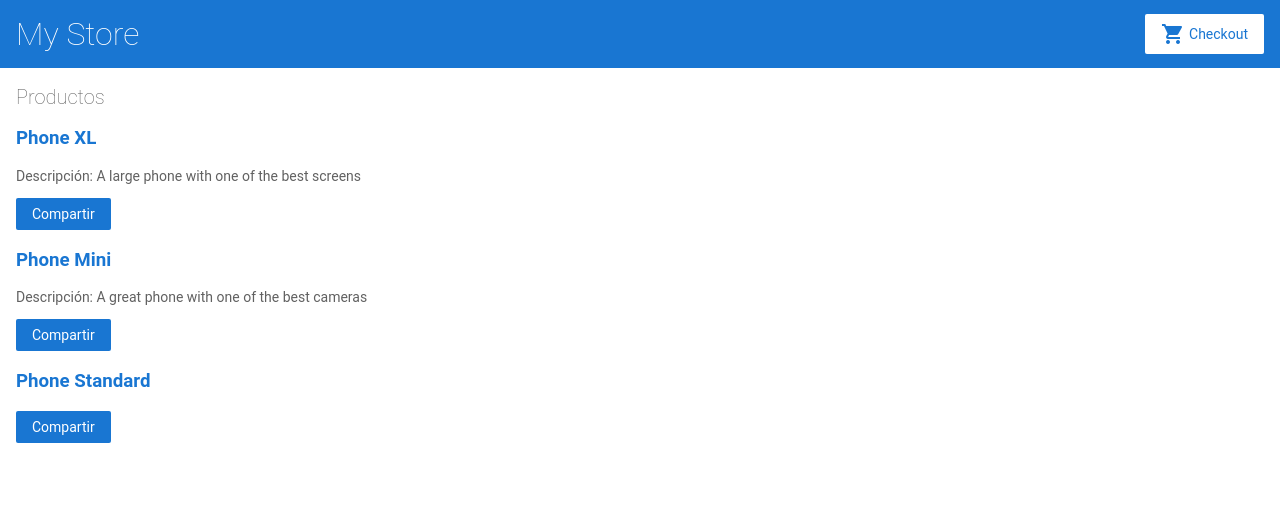
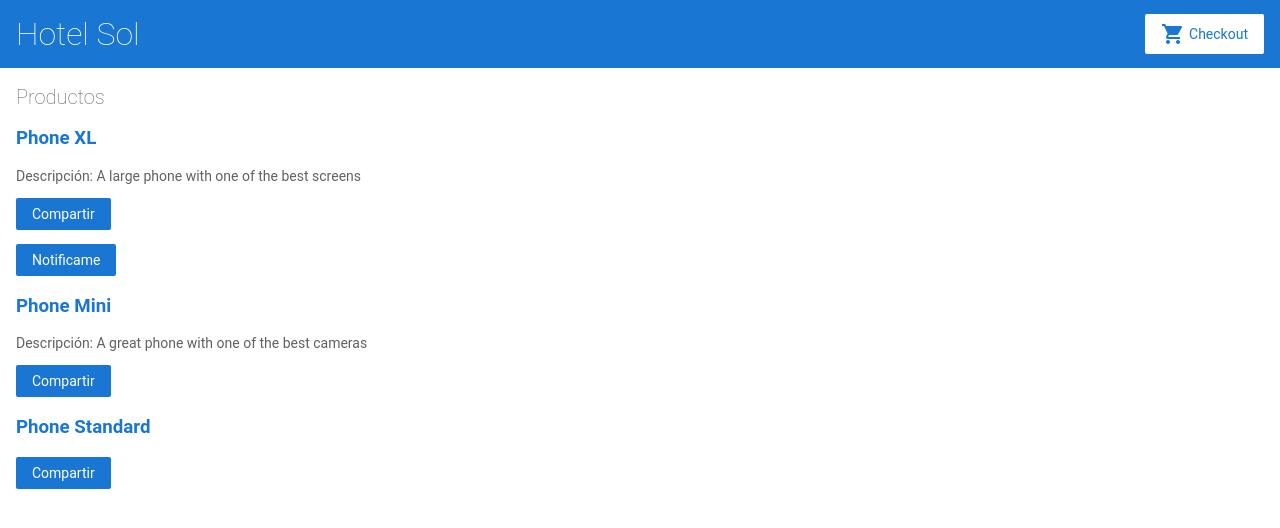
Before and after one commit to jesuszed/angular-fs1, an Angular app: page / in a window 1280 px wide. Shown: the top 528 px of the page. Built offline with nearby package versions, Linux system fonts and the light colour scheme.

Commit message:
3 files modified, 3 added

```diff
--- a/src/app/app.module.ts
+++ b/src/app/app.module.ts
@@ -6,6 +6,7 @@
 import { AppComponent } from './app.component';
 import { TopBarComponent } from './top-bar/top-bar.component';
 import { ProductListComponent } from './product-list/product-list.component';
+import { ProductAlertsComponent } from './product-alerts/product-alerts.component';
 
 @NgModule({
   imports: [
@@ -18,7 +19,8 @@
   declarations: [
     AppComponent,
     TopBarComponent,
-    ProductListComponent
+    ProductListComponent,
+    ProductAlertsComponent
   ],
   bootstrap: [ AppComponent ]
 })
--- /dev/null
+++ b/src/app/product-alerts/product-alerts.component.html
@@ -0,0 +1,3 @@
+<p *ngIf="product.price > 700">
+  <button> Notificame </button>
+</p>
--- /dev/null
+++ b/src/app/product-alerts/product-alerts.component.ts
@@ -0,0 +1,16 @@
+import { Component, OnInit, Input } from '@angular/core';
+
+@Component({
+  selector: 'app-product-alerts',
+  templateUrl: './product-alerts.component.html',
+  styleUrls: ['./product-alerts.component.css']
+})
+export class ProductAlertsComponent implements OnInit {
+
+  @Input() product;
+  constructor() { }
+
+  ngOnInit() {
+  }
+
+}
--- a/src/app/product-list/product-list.component.html
+++ b/src/app/product-list/product-list.component.html
@@ -15,6 +15,10 @@
     Compartir
   </button>
 
+	<app-product-alerts [product]="product">
+	</app-product-alerts>
+
+
 </div>
 
 <!--
--- a/src/app/top-bar/top-bar.component.html
+++ b/src/app/top-bar/top-bar.component.html
@@ -1,5 +1,5 @@
 <a [routerLink]="['/']">
-  <h1>My Store</h1>
+  <h1>Hotel Sol</h1>
 </a>
 
 <a class="button fancy-button"><i class="material-icons">shopping_cart</i>Checkout</a>
```
Also changed, not shown: src/app/product-alerts/product-alerts.component.css (added).
